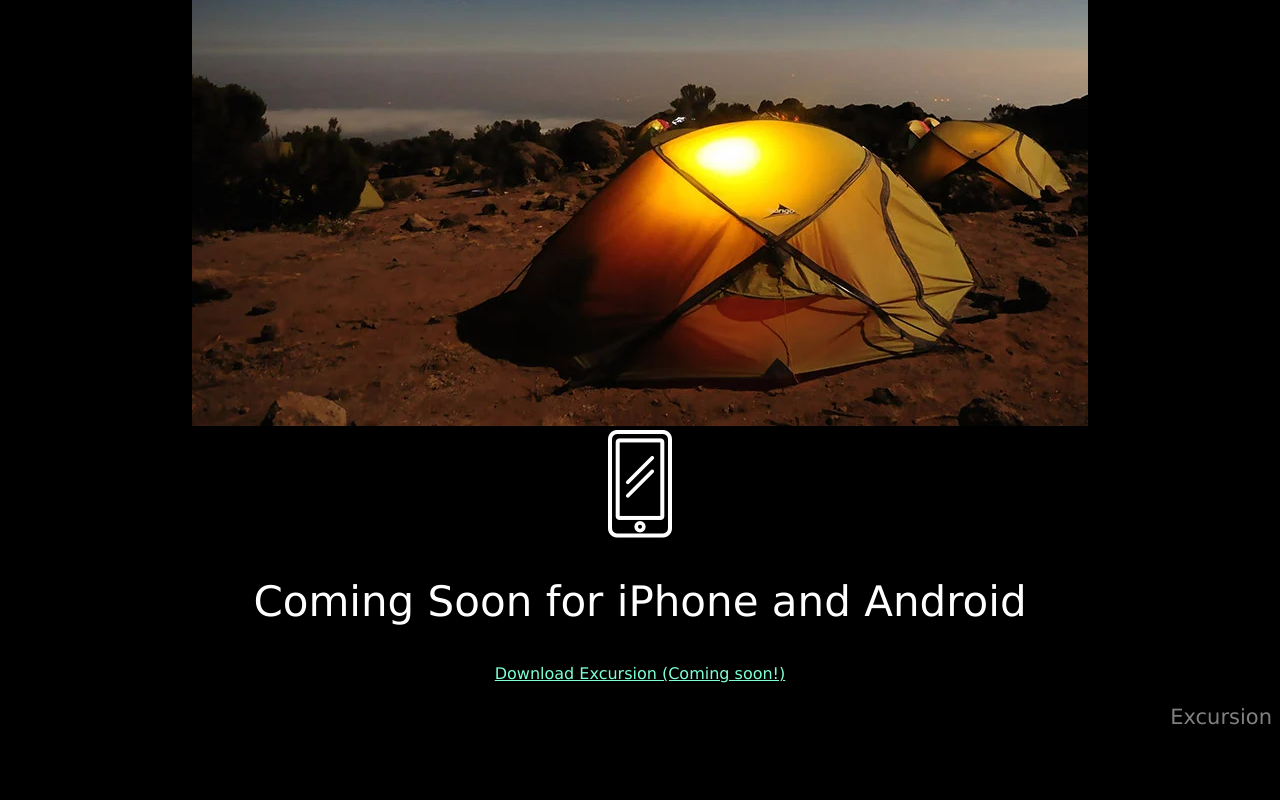
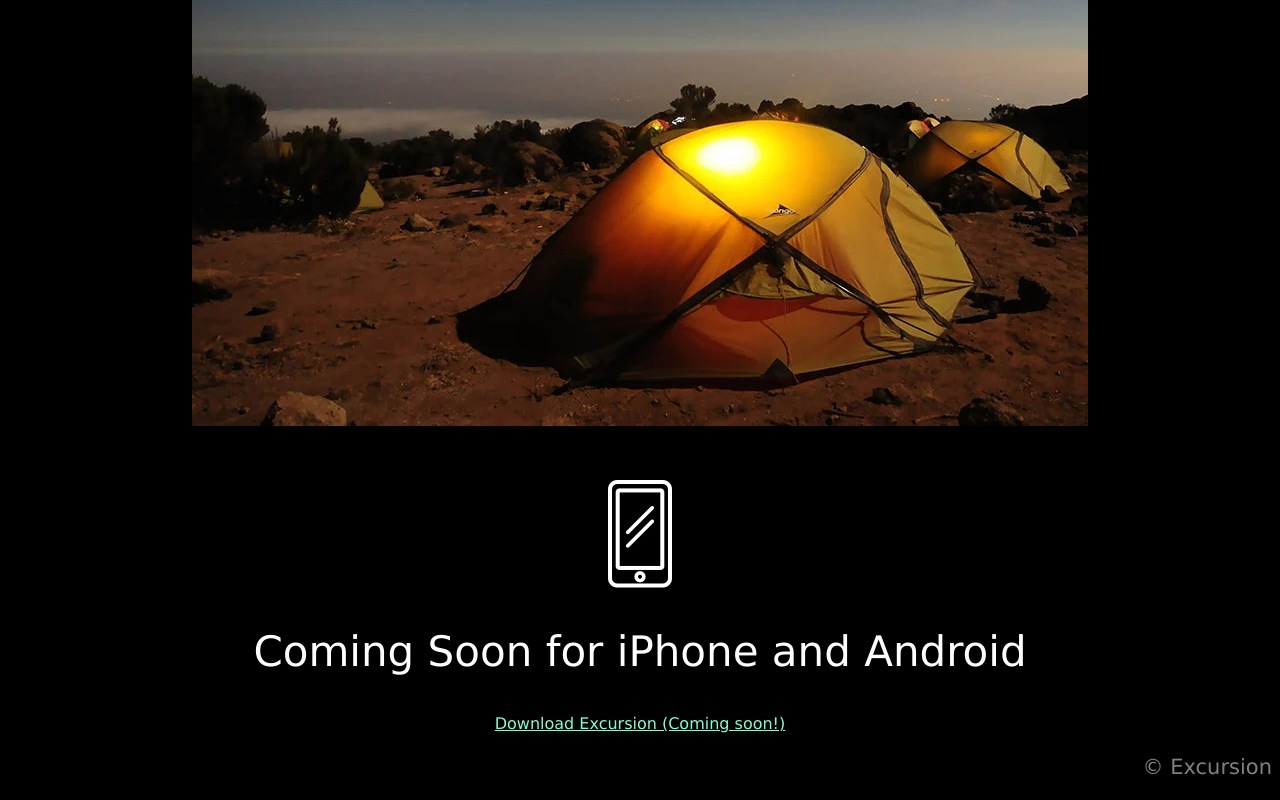
Before and after one commit to alyloop/excursion, a plain HTML site: page index.html in a window 1280 px wide. Shown: the part 589-1389 px from the top of the page. Before the commit the page ends 1339 px from the top, so only its background shows below. Drawn offline with Linux system fonts and the light colour scheme.

Commit message:
added copyright logo

```diff
--- a/Resources/CSS/style.css
+++ b/Resources/CSS/style.css
@@ -28,3 +28,7 @@ p {
 footer p {
     text-align: right;
 }
+
+.coming-soon {
+    margin-top: 50px;
+}
--- a/index.html
+++ b/index.html
@@ -20,14 +20,13 @@
             <p>Excursion remembers places you like, and recommends new points of interest around you.</p>
             <img src="Resources/Images/camp.webp">
         </div>
-        <div>
+        <div class="coming-soon">
             <img src="Resources/Images/phone.webp">
             <h2>Coming Soon for iPhone and Android</h2>
             <p><a class='cs-link' href="#">Download Excursion (Coming soon!)</a></p>
         </div>
         <footer>
-
-            <p>Excursion</p>
+            <p>&copy; Excursion</p>
         </footer>
     </body>
 </html>
```
